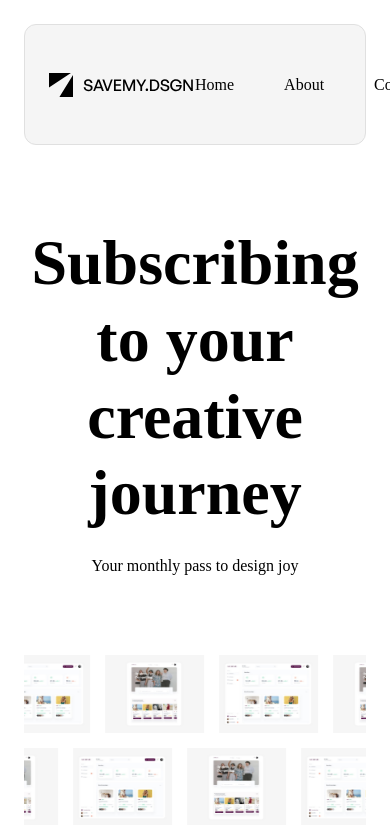
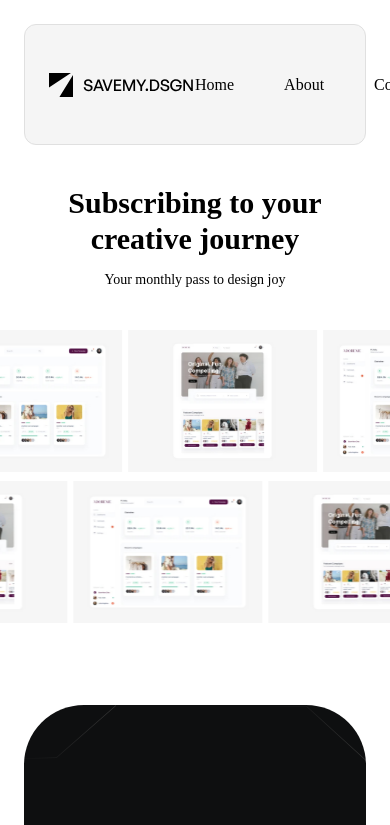
Before and after one commit to NikolayTok/SAVEMYDSGN, a Next.js app: page / in a window 390 px wide. Shown: the top 825 px of the page. Built offline with nearby package versions, Linux system fonts and the light colour scheme.

Commit message:
Added responsive for gallery section and small cleanup

```diff
--- a/src/components/Gallery.tsx
+++ b/src/components/Gallery.tsx
@@ -2,7 +2,7 @@ import ImgBlock from "./ImgBlock";
 import "../styles/gallery.scss";
 
 const Gallery = () => {
-  const imagesTop = [
+  const images = [
     "/images/gallery/1.jpg",
     "/images/gallery/2.jpg",
     "/images/gallery/1.jpg",
@@ -13,9 +13,9 @@ const Gallery = () => {
 
   return (
     <div className="gallery">
-      <div className="gallery-top">
-        <ImgBlock images={imagesTop} />
-        <ImgBlock reverse images={imagesTop} />
+      <div className="gallery__content">
+        <ImgBlock images={images} />
+        <ImgBlock reverse images={images} />
       </div>
     </div>
   );
--- a/src/components/Stages.tsx
+++ b/src/components/Stages.tsx
@@ -5,6 +5,7 @@ import "../styles/stages.scss";
 const Stages = () => {
   return (
     <section className="stages">
+      <div className="container">
         <div className="stages__wrapper">
           <div className="stages__title-box">
             <h2 className="stages__title">
@@ -77,6 +78,7 @@ const Stages = () => {
             />
           </div>
         </div>
+      </div>
     </section>
   );
 };
--- a/src/styles/gallery.scss
+++ b/src/styles/gallery.scss
@@ -3,3 +3,9 @@
   overflow: hidden;
   margin: 0 auto;
 }
+
+@media (max-width: 1440px) {
+  .gallery {
+    margin: 0 -24px;
+  }
+}
--- a/src/styles/home.scss
+++ b/src/styles/home.scss
@@ -16,5 +16,34 @@
     display: block;
     font-weight: 300;
     margin-bottom: 80px;
+    font-size: 24px;
   }
 }
+
+@media (max-width: 1000px) {
+  .hero {
+    padding: 40px 0;
+
+    &__title {
+      font-size: 35px;
+      margin: 0 auto 15px;
+    }
+
+    &__sub-title {
+      font-size: 20px;
+      margin-bottom: 40px;
+    }
+  }
+}
+
+@media (max-width: 500px) {
+  .hero {
+    &__title {
+      font-size: 30px;
+    }
+
+    &__sub-title {
+      font-size: 14px;
+    }
+  }
+}
--- a/src/styles/image-list.scss
+++ b/src/styles/image-list.scss
@@ -7,17 +7,17 @@
 
   &__item {
     width: 33.3%;
-    margin: 0 7.5px;
+    margin: 0 7px;
     height: auto;
     //MB can be implement after designer review
-/*     padding: 60px;
+    /*     padding: 60px;
     background-color: var(--primary-color);
     box-shadow: 0 4px 8px rgba(0, 0, 0, 0.1), 0 6px 20px rgba(0, 0, 0, 0.1); */
 
     img {
       width: 100%;
       height: 100%;
-      object-fit: cover;
+      object-fit: contain;
     }
   }
 }
@@ -28,17 +28,25 @@
 }
 
 @media (max-width: 768px) {
-  .image-list {
+  .image-list-reverse {
+    margin-top: 5px;
+  }
+
+  .image-list,
+  .image-list-reverse {
     &__item {
-      width: 50%;
+      margin: 0 5px;
     }
   }
 }
 
 @media (max-width: 480px) {
-  .image-list {
+  .image-list,
+  .image-list-reverse {
+    width: 300%;
+
     &__item {
-      width: 100%;
+      margin: 0 3px;
     }
   }
 }
```
Lines whose indentation alone changed are shown as unchanged.
